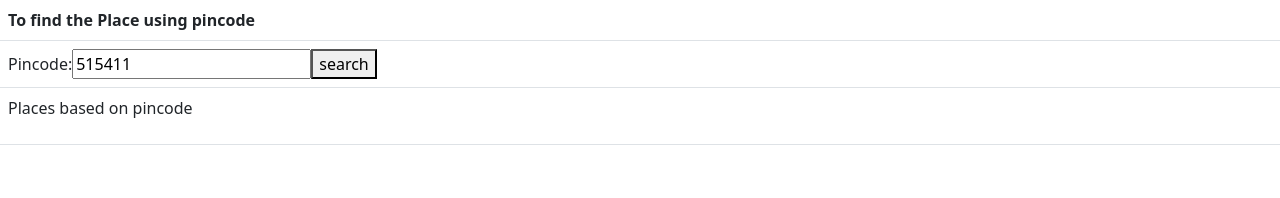
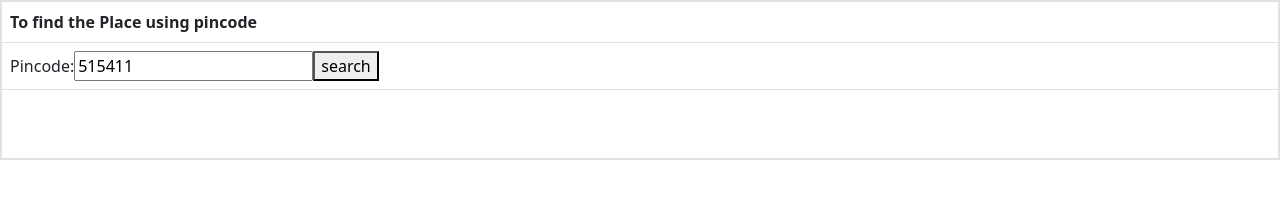
Before and after one commit to NaveenDoddi/pincode, a plain HTML site: page index.html in a window 1280 px wide. Drawn offline with nearby package versions, Linux system fonts and the light colour scheme.

Commit message:
Update and rename pincode.html to index.html

```diff
--- a/pincode.html
+++ b/index.html
@@ -2,8 +2,8 @@
 <html lang="en">
 <head>
     <meta charset="UTF-8">
-    <link rel="stylesheet" href="pincode.css">
-    <script src="pincode.js"></script>
+    <link rel="stylesheet" href="style.css">
+    <script src="script.js"></script>
     <link href="https://cdn.jsdelivr.net/npm/bootstrap@5.2.1/dist/css/bootstrap.min.css" rel="stylesheet">
     <script src="https://cdn.jsdelivr.net/npm/bootstrap@5.2.1/dist/js/bootstrap.bundle.min.js"></script>
     <meta http-equiv="X-UA-Compatible" content="IE=edge">
```
